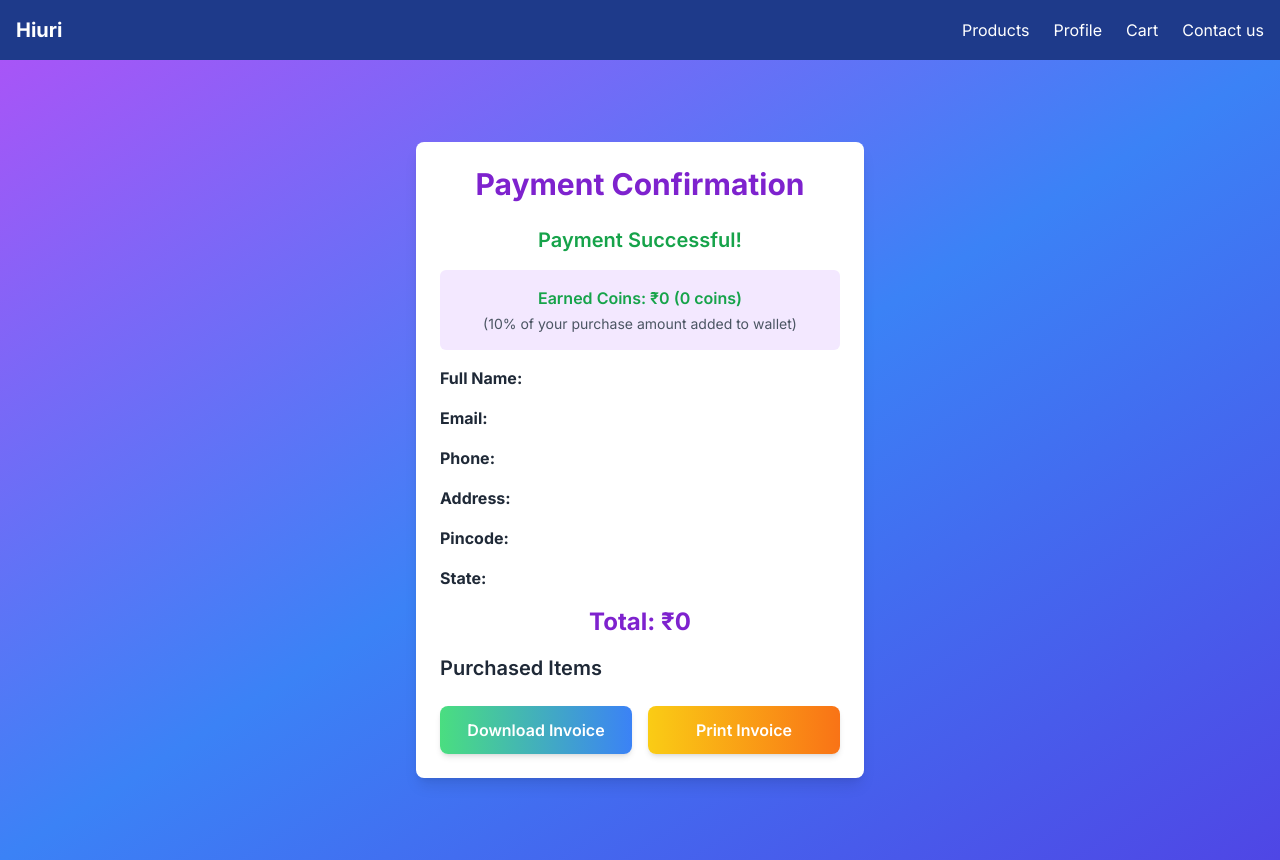
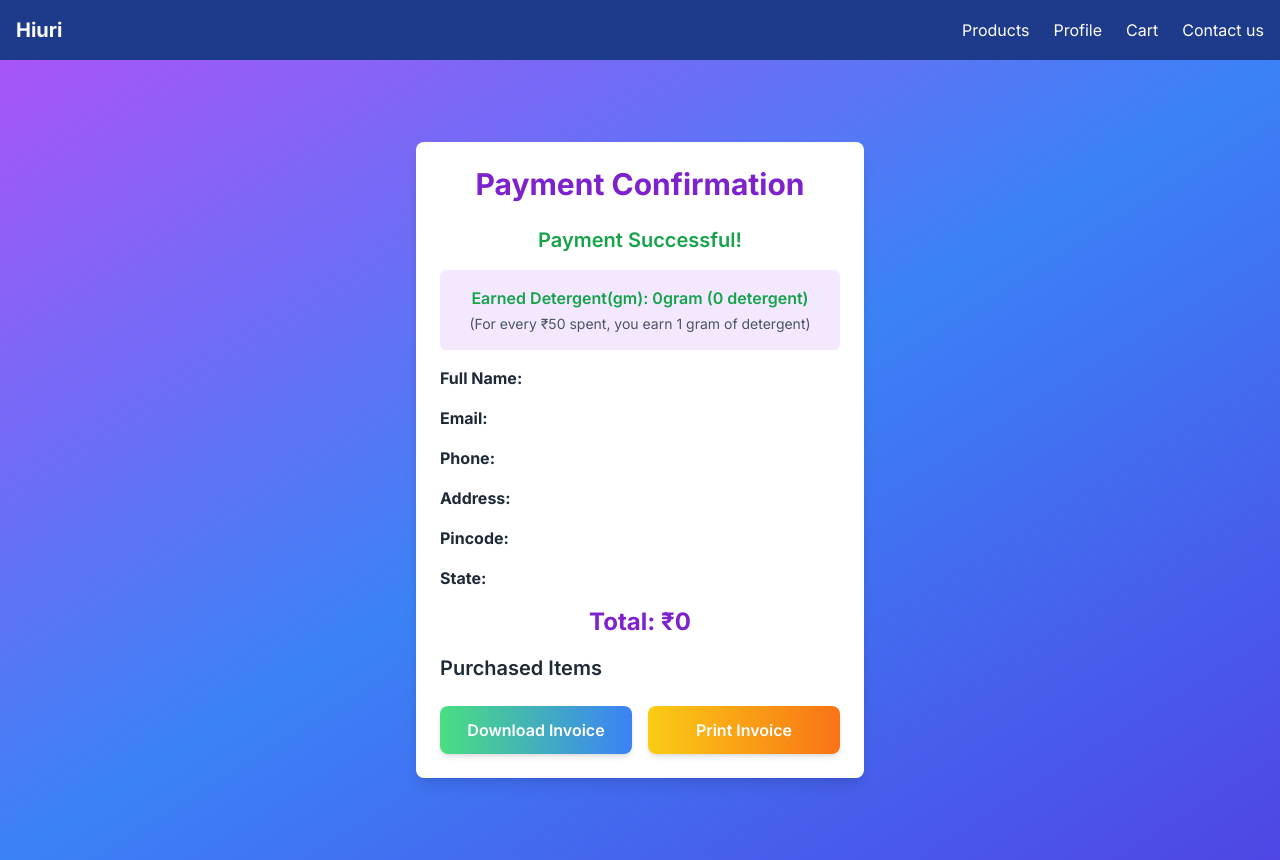
Before and after one commit to debmalya37/ecommerce-web, a Next.js app: page /success in a window 1280 px wide. Built offline with nearby package versions, Linux system fonts and the light colour scheme.

Commit message:
#update of wallet coin to detergent

```diff
--- a/src/app/payment/page.tsx
+++ b/src/app/payment/page.tsx
@@ -131,11 +131,11 @@ export default function PaymentPage() {
           {/* Wallet Section */}
           <div className="bg-gray-100 p-4 rounded-md">
             <div className="flex justify-between items-center mb-2">
-              <span>Wallet Balance:</span>
-              <span className="font-bold">₹{walletBalance}</span>
+              {/* <span>Wallet Balance:</span>
+              <span className="font-bold">₹{walletBalance}</span> */}
             </div>
             <div className="flex items-center gap-2">
-              <input
+              {/* <input
                 type="number"
                 value={walletUsed}
                 onChange={handleWalletChange}
@@ -143,13 +143,13 @@ export default function PaymentPage() {
                 placeholder="Amount to use"
                 min="0"
                 max={Math.min(walletBalance, totalAmount)}
-              />
-              <button
+              /> */}
+              {/* <button
                 onClick={() => setWalletUsed(Math.min(walletBalance, totalAmount))}
                 className="text-sm bg-blue-100 text-blue-600 px-2 py-1 rounded-md hover:bg-blue-200"
               >
                 Use Max
-              </button>
+              </button> */}
             </div>
           </div>
 
@@ -164,10 +164,10 @@ export default function PaymentPage() {
               <span>Original Total:</span>
               <span>₹{totalAmount}</span>
             </div>
-            <div className="flex justify-between">
+            {/* <div className="flex justify-between">
               <span>Wallet Used:</span>
               <span>- ₹{walletUsed}</span>
-            </div>
+            </div> */}
             <div className="flex justify-between">
               <span>Delivery Charge:</span>
               <span>₹{deliveryCharge}</span>
--- a/src/app/profile/page.tsx
+++ b/src/app/profile/page.tsx
@@ -80,13 +80,13 @@ export default function Profile() {
           <p className="bg-gray-100 p-3 rounded-md">{user?.email}</p>
         </div>
 
-        <div>
+        {/* <div>
           <label className="block text-gray-700 font-semibold">Wallet Balance</label>
           <p className="bg-gray-100 p-3 rounded-md">₹{user?.wallet?.balance}</p>
-        </div>
+        </div> */}
 
         <div>
-          <label className="block text-gray-700 font-semibold">Wallet Coins</label>
+          <label className="block text-gray-700 font-semibold">Earned Detergent</label>
           <p className="bg-gray-100 p-3 rounded-md">{user?.wallet?.coins}</p>
         </div>
 
--- a/src/app/success/page.tsx
+++ b/src/app/success/page.tsx
@@ -1,5 +1,5 @@
 "use client";
-import { useEffect, useState } from "react";
+import { useState, useEffect } from "react";
 import { useRouter } from "next/navigation";
 import jsPDF from "jspdf";
 import axios from "axios";
@@ -42,12 +42,12 @@ export default function SuccessPage() {
   // Second effect: update wallet reward (if needed) and add transaction record
   useEffect(() => {
     const addTransactionRecord = async () => {
-      // Get necessary details from session storage
       const originalTotal = Number(sessionStorage.getItem("originalTotal"));
       const walletUsed = Number(sessionStorage.getItem("walletUsed") || "0");
       const transactionId = sessionStorage.getItem("transactionId");
       const rewardGiven = sessionStorage.getItem("rewardGiven");
-      // In a valid payment flow (e.g. coming from PhonePe), transactionId is provided.
+
+      // In a valid payment flow, transactionId must be provided.
       if (!transactionId) {
         console.log("No valid transactionId. Skipping transaction record update.");
         return;
@@ -57,11 +57,11 @@ export default function SuccessPage() {
         return;
       }
 
-      // Calculate coins earned (10% of originalTotal) and net reward (earned coins - walletUsed)
       if (originalTotal) {
-        const coinsEarned = Math.floor(originalTotal * 0.1);
+        // New reward logic: 1 coin and ₹1 wallet reward for every ₹50 spent.
+        const coinsEarned = Math.floor(originalTotal / 50);
+        // Deduct any wallet amount used.
         const netChange = coinsEarned - walletUsed;
-        // Optionally update wallet reward here (if you use an API for that)
         setWalletEarned(coinsEarned);
         try {
           const response = await fetch("/api/update-wallet", {
@@ -83,8 +83,7 @@ export default function SuccessPage() {
         }
       }
 
-      // Prepare transaction record details
-      // For purchased products, we can simply map to their names (or any field you prefer)
+      // Post the transaction record (no clearing if valid payment flow)
       const purchasedProducts = products.map((p) => p.name);
       const transactionData = {
         email: userDetails.email,
@@ -94,15 +93,12 @@ export default function SuccessPage() {
       };
 
       try {
-        // Call the API endpoint to add the transaction record to the user's model
         await axios.post("/api/add-transaction", transactionData);
       } catch (error) {
         console.error("Error adding transaction record:", error);
       }
 
-      // Optionally, if the user did NOT come from a valid payment flow, you may clear these values.
-      // For valid flows (from PhonePe or /api/status/[id]), you might want to leave them.
-      // For example, if the URL does NOT contain a valid PhonePe token, you can clear them:
+      // Optionally, if not coming from a valid payment URL, clear sessionStorage fields.
       if (typeof window !== "undefined") {
         const currentUrl = window.location.href;
         if (!currentUrl.includes("sltTkn=") && !currentUrl.includes("/api/status/")) {
@@ -147,7 +143,6 @@ export default function SuccessPage() {
     });
 
     doc.text(`Total: ₹${totalAmount}`, 14, yPosition + 10);
-
     doc.save("invoice.pdf");
   };
 
@@ -186,7 +181,6 @@ export default function SuccessPage() {
     });
 
     doc.text(`Total: ₹${totalAmount}`, 14, yPosition + 10);
-
     doc.autoPrint();
     window.open(doc.output("bloburl"), "_blank");
 
@@ -216,10 +210,10 @@ export default function SuccessPage() {
         <div className="bg-purple-100 p-4 rounded-md mb-4">
           <div className="text-center">
             <p className="text-green-600 font-semibold">
-              Earned Coins: ₹{walletEarned} ({walletEarned} coins)
+              Earned Detergent(gm): {walletEarned}gram ({walletEarned} detergent)
             </p>
             <p className="text-sm text-gray-600 mt-1">
-              (10% of your purchase amount added to wallet)
+              (For every ₹50 spent, you earn 1 gram of detergent)
             </p>
           </div>
         </div>
```
